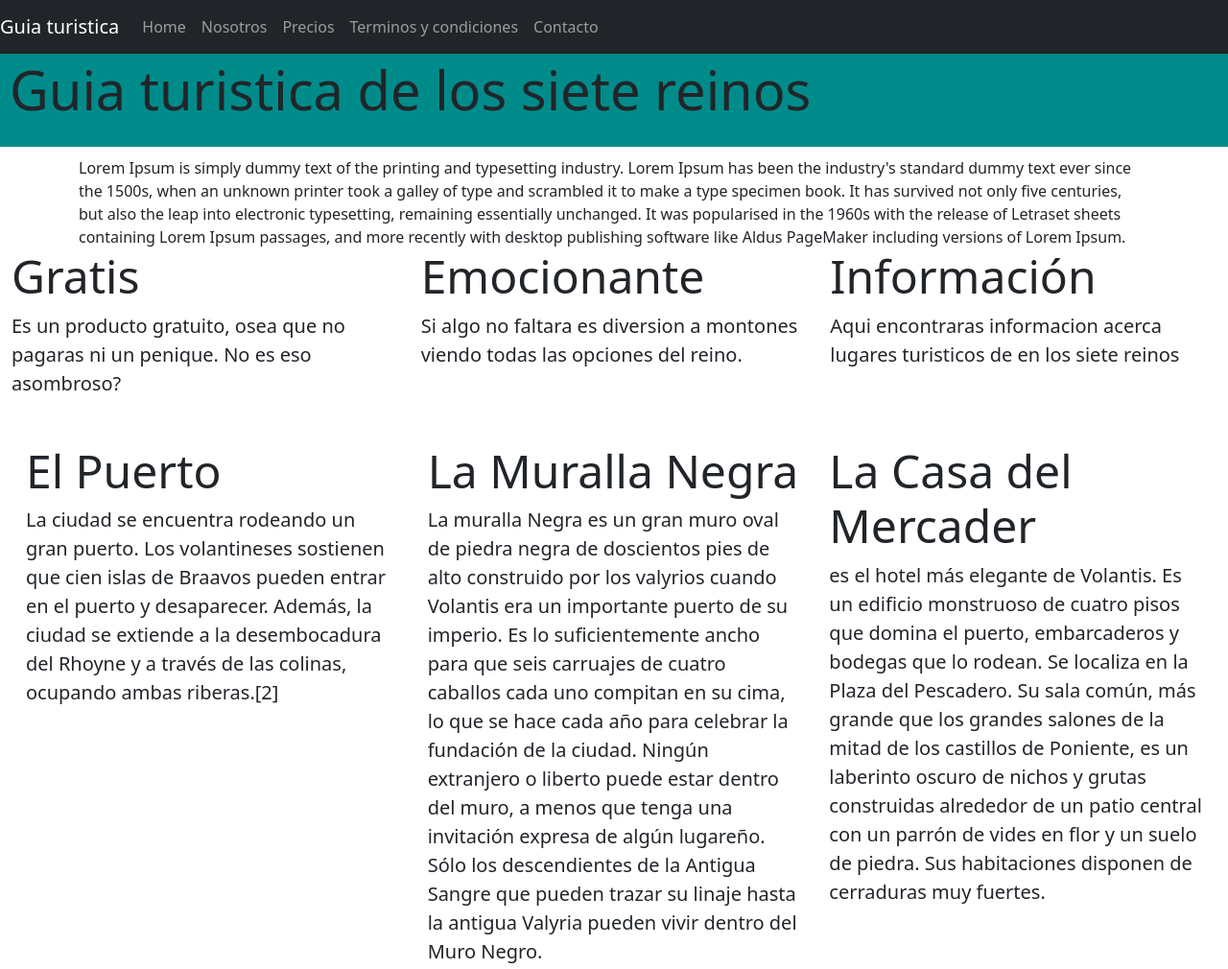
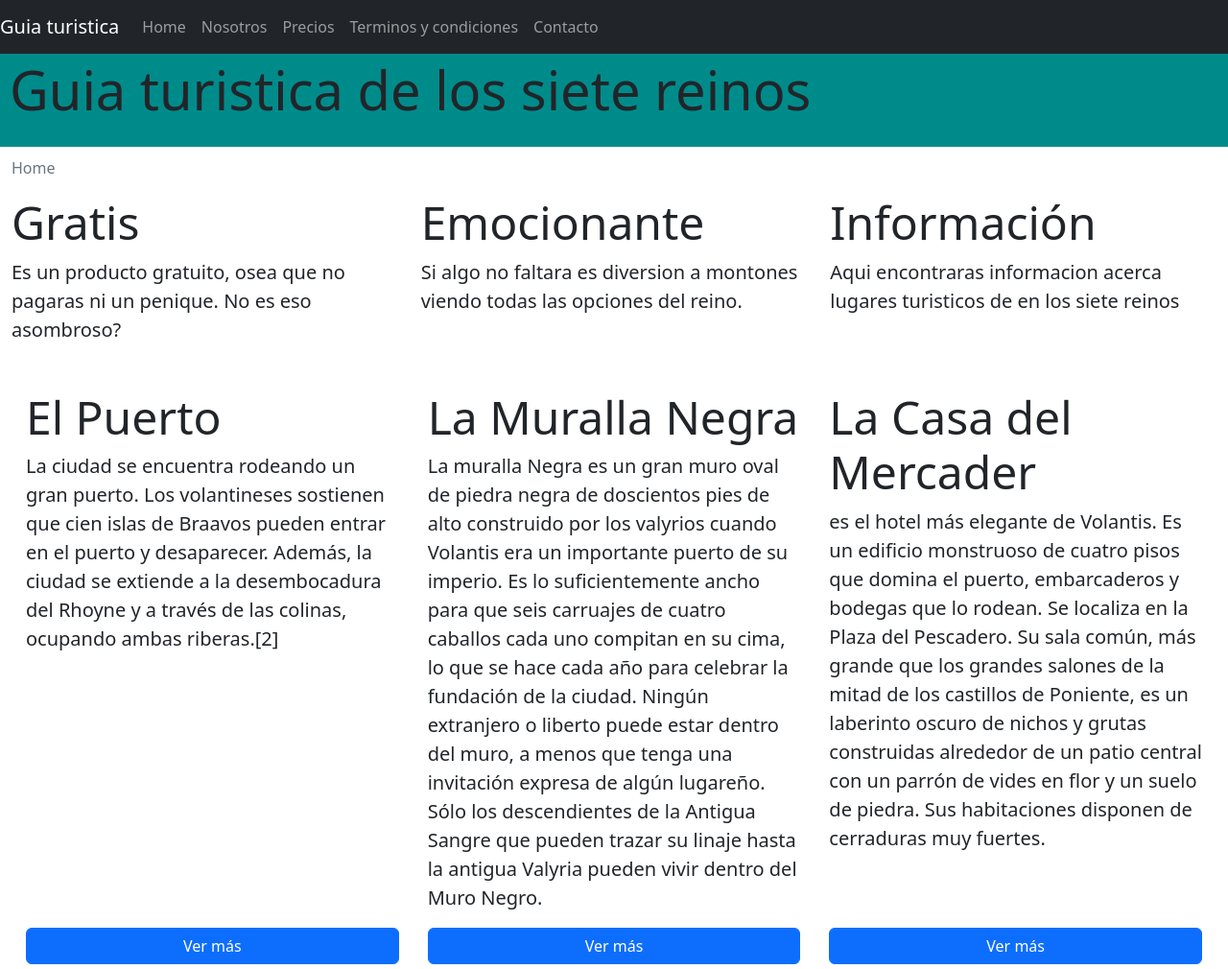
Before and after one commit to zettsu/guia-hoteles, a website: page index.html in a window 1280 px wide. Shown: the top 1010 px of the page at 96% size. Drawn offline with nearby package versions, Linux system fonts and the light colour scheme.

Commit message:
added breadcrumb to about page

```diff
--- a/index.html
+++ b/index.html
@@ -40,10 +40,12 @@
         <div class="jumbotron">
             <h1 class="display-4 mb-3">Guia turistica de los siete reinos</h1>
         </div>
-        <div class="container">
-            <span>Lorem Ipsum is simply dummy text of the printing and typesetting industry. Lorem Ipsum has been the industry's standard dummy text ever since the 1500s, when an unknown printer took a galley of type and scrambled it to make a type specimen book. It has survived not only five centuries, but also the leap into electronic typesetting, remaining essentially unchanged. It was popularised in the 1960s with the release of Letraset sheets containing Lorem Ipsum passages, and more recently with desktop publishing software like Aldus PageMaker including versions of Lorem Ipsum.</span>
-        </div>
         <div class="container-fluid">
+            <nav aria-label="breadcrumb">
+                <ol class="breadcrumb">
+                    <li class="breadcrumb-item active" aria-current="page">Home</li>
+                </ol>
+            </nav>
             <div class="row">
                 <div class="col-sm-1 col-md-4 col-lg-4">
                     <h1 class="display-5">Gratis</h1>
```
Also changed, not shown: about.html (+6 -0 lines).
